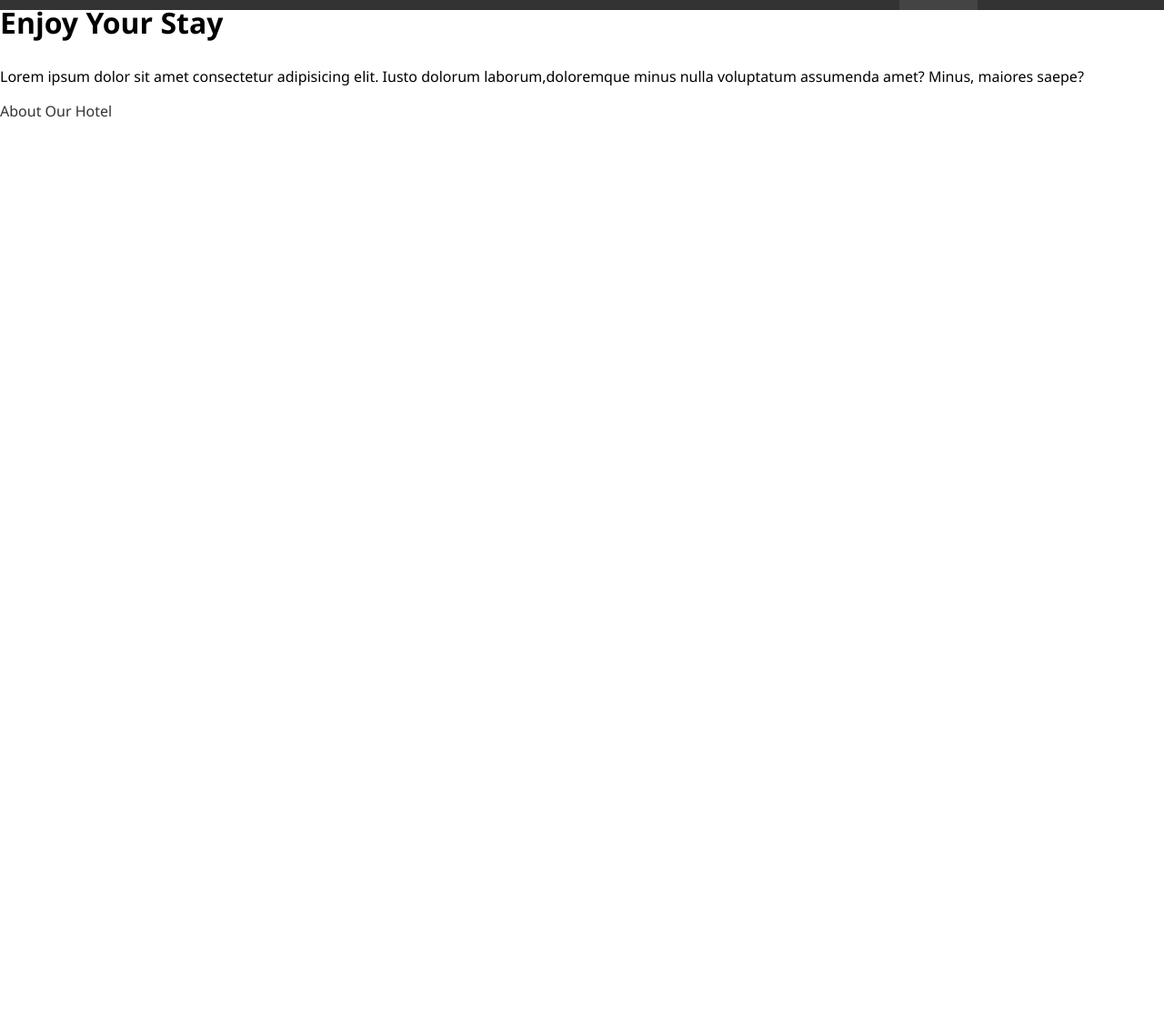
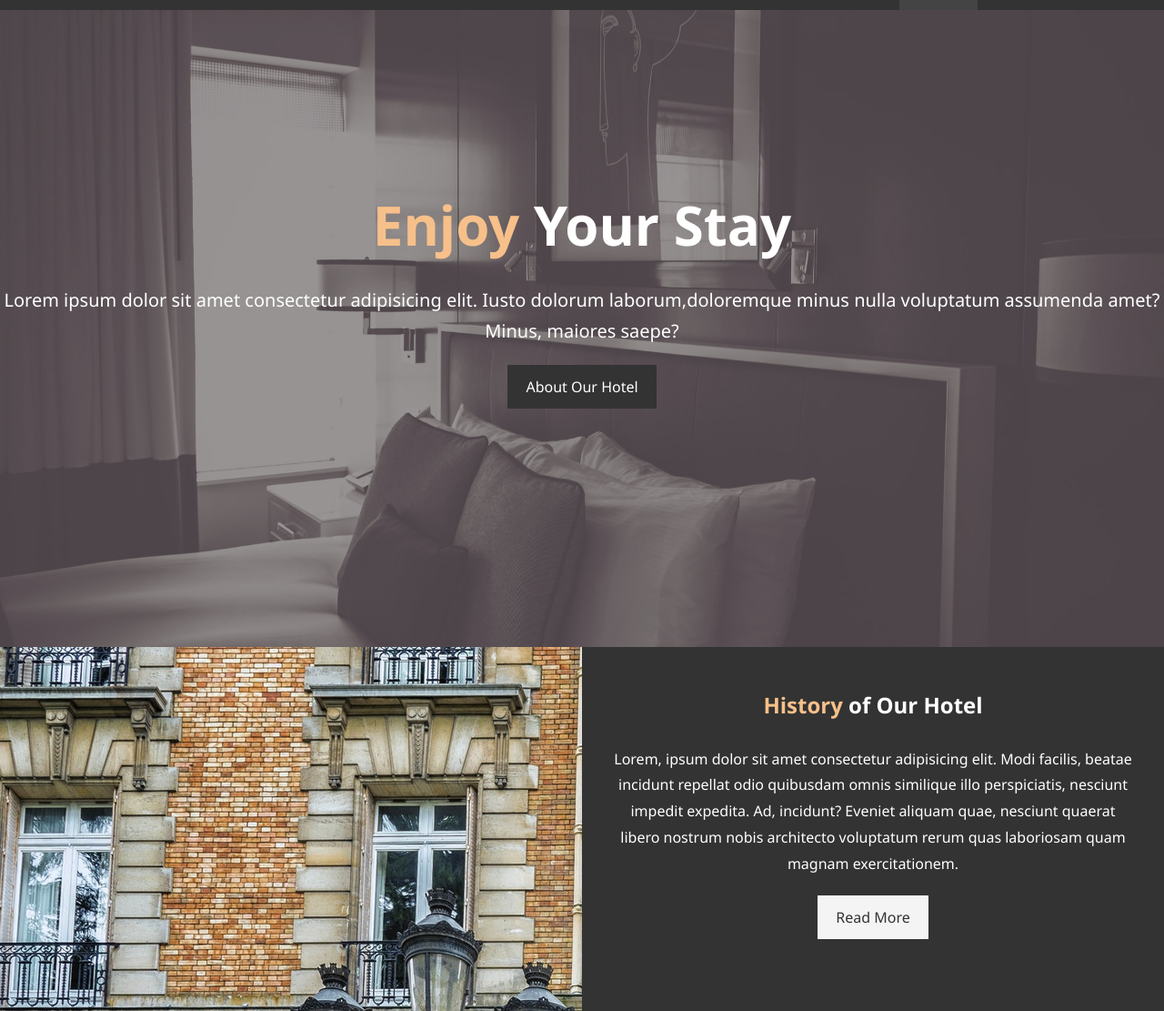
Before and after one commit to erfansoori/webNotes, a plain HTML site: page 03_project_hotel/index.html in a window 1280 px wide. Shown: the part 58-1169 px from the top of the page at 91% size. Before the commit the page ends 800 px from the top, so only its background shows below. Drawn offline with Linux system fonts and the light colour scheme.

Commit message:
hotel project:main info 50 %

```diff
--- a/03_project_hotel/css/style.css
+++ b/03_project_hotel/css/style.css
@@ -9,6 +9,57 @@
 .container{
   max-width: 1300px;
   margin: auto;
+}
+
+.lead{
+  font-size: 20px;
+  line-height: 1.7em;
+}
+.text-primary{
+  color: #F7C08A;
+}
+
+.btn-dark{
+  color: #fff;
+  background-color: #333;
+  padding: 13px 20px;
+  cursor: pointer;
+  border: none;
+}
+
+.btn-dark:hover{
+  color: #333;
+  background-color: #F7C08A;
+}
+
+.btn-light{
+  color: #333;
+  background-color: #f4f4f4;
+  padding: 13px 20px;
+  cursor: pointer;
+  border: none;
+}
+
+.btn-light:hover{
+  color: #333;
+  background-color: #F7C08A;
+}
+
+.bg-dark{
+  background-color: #333;
+  color: #fff;
+}
+
+
+.bg-light{
+  background-color: #fff;
+  color: #333;
+}
+
+
+.bg-primary{
+  background-color: #F7C08A;
+  color: #333;
 }
 
 /*main styling*/
@@ -75,3 +126,47 @@ p {
   color: #F7C08A !important;
   background-color: #444444;
 }
+
+/* Showcase */
+#showcase{
+ background: url('../img/showcase.jpg') no-repeat center center/cover;
+ height: 700px;
+}
+
+#showcase #showcase-content{
+  text-align: center;
+  color: #fff;
+  padding-top: 200px;
+}
+#showcase #showcase-content h1{
+  font-size: 60px;
+  line-height: 1.2em;
+}
+
+#showcase #showcase-content p{
+  padding-bottom: 20px;
+}
+
+/* home Main Section */
+#home-info{/* why we couldn't create this without  this particular styling?*/
+  height: 400px;
+}
+
+#home-info #info-image{
+  background: url('../img/photo-1.jpg');
+  float: left;
+  min-height: 100%;
+  width: 50%;
+}
+
+#home-info #info-content{
+  text-align: center;
+  width: 50%;
+  height: 100%;
+  padding: 50px 30px;
+  overflow: hidden;
+  float: right;
+}
+#home-info #info-content p{
+  padding-bottom: 20px;
+}
--- a/03_project_hotel/index.html
+++ b/03_project_hotel/index.html
@@ -20,17 +20,24 @@
           <li><a href="contact.html">Contact us</a></li>
         </ul>
       </div>
-
-
-
     </nav>
     <div id="showcase">
       <div class="container">
-        <h1><span>Enjoy</span> Your Stay</h1>
-        <p>Lorem ipsum dolor sit amet consectetur adipisicing elit. Iusto dolorum laborum,doloremque minus nulla voluptatum assumenda amet? Minus, maiores saepe?</p>
-        <a href="about.html" class="btn,btn-dark" > About Our Hotel</a>
+        <div id="showcase-content">
+          <h1><span class="text-primary">Enjoy</span> Your Stay</h1>
+          <p class="lead"> Lorem ipsum dolor sit amet consectetur adipisicing elit. Iusto dolorum laborum,doloremque minus nulla voluptatum assumenda amet? Minus, maiores saepe?</p>
+          <a href="about.html" class="btn-dark" > About Our Hotel</a>
+        </div>
       </div>
     </div>
   </head>
+  <section id="home-info">
+    <div id="info-image"></div>
+    <div id="info-content" class="bg-dark">
+      <h1><span class="text-primary">History </span>of Our Hotel</h1>
+      <p>Lorem, ipsum dolor sit amet consectetur adipisicing elit. Modi facilis, beatae incidunt repellat odio quibusdam omnis similique illo perspiciatis, nesciunt impedit expedita. Ad, incidunt? Eveniet aliquam quae, nesciunt quaerat libero nostrum nobis architecto voluptatum rerum quas laboriosam quam magnam exercitationem.</p>
+      <a href="about.html" class="btn-light"> Read More</a>
+    </div>
+  </section>
 </body>
 </html>
```
Also changed, not shown: 03_project_hotel/about.html (+1 -1 lines), 03_project_hotel/contact.html (+1 -1 lines).
